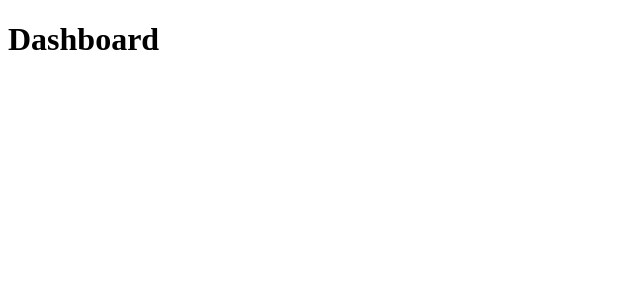
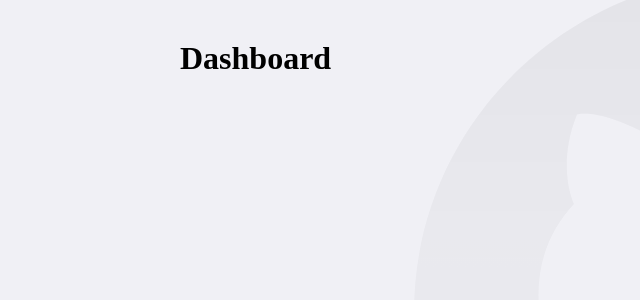
Before and after one commit to zander-br/github-explorer, a React (Create React App) app: page / in a window 1280 px wide. Shown: the top 300 px of the page, without its empty margins (0-640 px from the left). Built offline with nearby package versions, Linux system fonts and the light colour scheme.

Commit message:
feat: add styles global

```diff
--- a/public/index.html
+++ b/public/index.html
@@ -5,6 +5,7 @@
     <meta name="viewport" content="width=device-width, initial-scale=1" />
     <meta name="theme-color" content="#3a3a3a" />
     <title>Github Explorer</title>
+    <link href="https://fonts.googleapis.com/css2?family=Roboto:wght@400;700&display=swap" rel="stylesheet">
   </head>
   <body>
     <noscript>You need to enable JavaScript to run this app.</noscript>
--- a/src/App.tsx
+++ b/src/App.tsx
@@ -1,12 +1,16 @@
 import React from 'react';
 import { BrowserRouter } from 'react-router-dom';
 
+import GlobalStyle from './styles/global';
 import Routes from './routes';
 
 const App: React.FC = () => (
-  <BrowserRouter>
-    <Routes />
-  </BrowserRouter>
+  <>
+    <BrowserRouter>
+      <Routes />
+    </BrowserRouter>
+    <GlobalStyle />
+  </>
 );
 
 export default App;
--- /dev/null
+++ b/src/styles/global.ts
@@ -0,0 +1,31 @@
+import { createGlobalStyle } from 'styled-components';
+
+import githubBackground from '../assets/github-background.svg';
+
+export default createGlobalStyle`
+  * {
+    margin: 0;
+    padding: 0;
+    outline: 0;
+    box-sizing: border-box;
+  }
+
+  body {
+    background: #f0f0f5 url(${githubBackground}) no-repeat 70% top;
+    -webkit-font-smoothing: antialiased;
+  }
+
+  body, input, button {
+    font-size: 16px Roboto, sans-serif;
+  }
+
+  #root {
+    max-width: 960px;
+    margin: 0 auto;
+    padding: 40px 20px;
+  }
+
+  button {
+    cursor: pointer;
+  }
+`;
```
Also changed, not shown: src/assets/github-background.svg (added).
